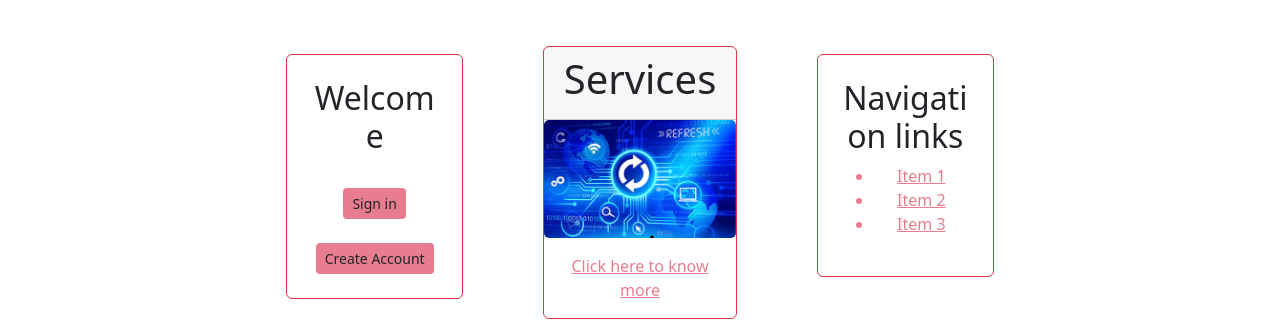
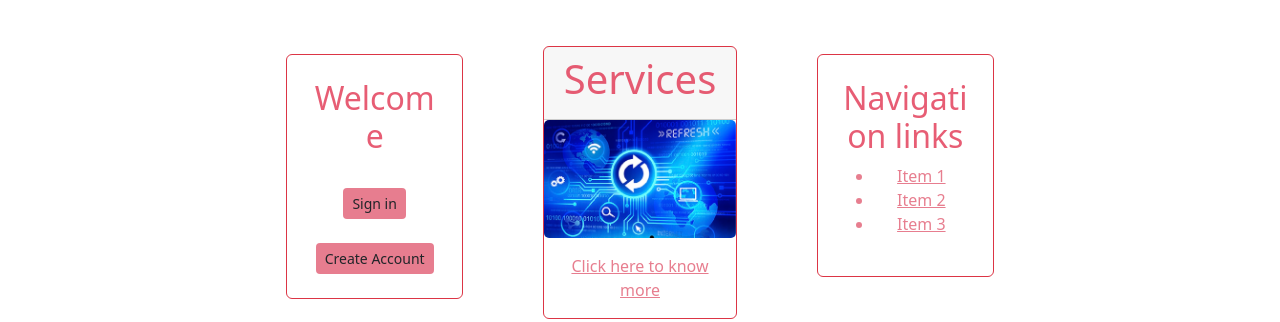
Before and after one commit to ank1111-dev/Website, a plain HTML site: page index.html in a window 1280 px wide. Shown: the part 551-873 px from the top of the page. Drawn offline with nearby package versions, Linux system fonts and the light colour scheme.

Commit message:
Changed the color of card title

```diff
--- a/index.html
+++ b/index.html
@@ -64,7 +64,7 @@
         <div class="col-8 col-md-2 m-4">
           <div class="card border-1 m-2 p-2 rounded border-danger">
             <div class="card-body text-center">
-              <h2 class="card-title1">Welcome</h2>
+              <h2 class="card-title1" style="color: rgba(223, 43, 73, 0.764);">Welcome</h2>
               <button type="button" class="btn btn-sm mt-4" style="background-color: rgba(224, 86, 109, 0.764);">Sign in</button>
               <br>
               <button type="button" class="btn btn-sm mt-4" style="background-color: rgba(224, 86, 109, 0.764);">Create Account</button>
@@ -75,7 +75,7 @@
         <div class="col-8 col-md-2 m-4">
           <div class="card border-1 rounded border-danger">
             <div class="card-header">
-              <h1 class="text-center">Services</h1>
+              <h1 class="text-center" style="color: rgba(223, 43, 73, 0.764);">Services</h1>
             </div>
             <img src="resource/images/Technology.jpg" class="card-img" alt="Image of technology">
             <div class="card-body text-center">
@@ -88,7 +88,7 @@
         <div class="col-8 col-md-2 m-4">
           <div class="card border-1 m-2 p-2 rounded border-danger">
             <div class="card-body text-center">
-              <h2>Navigation links</h2>
+              <h2 style="color: rgba(223, 43, 73, 0.764);">Navigation links</h2>
               <ul style="color: rgba(224, 86, 109, 0.764);">
                 <li><a href="#" style="color: rgba(224, 86, 109, 0.764);">Item 1</a></li>
                 <li><a href="#" style="color: rgba(224, 86, 109, 0.764);">Item 2</a></li>
```
